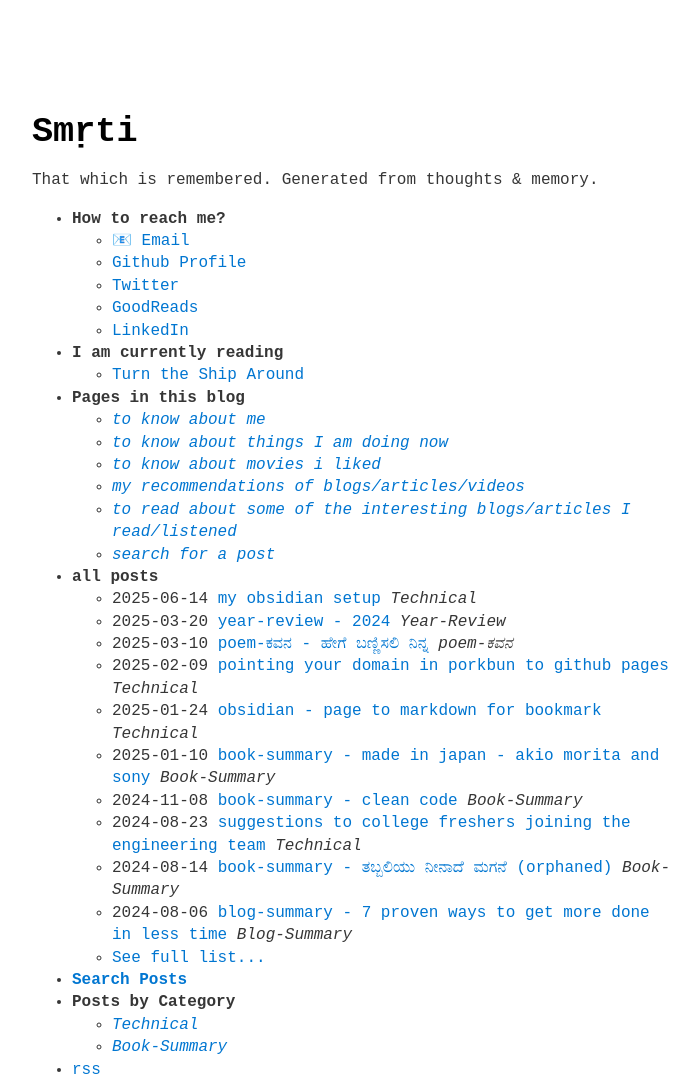
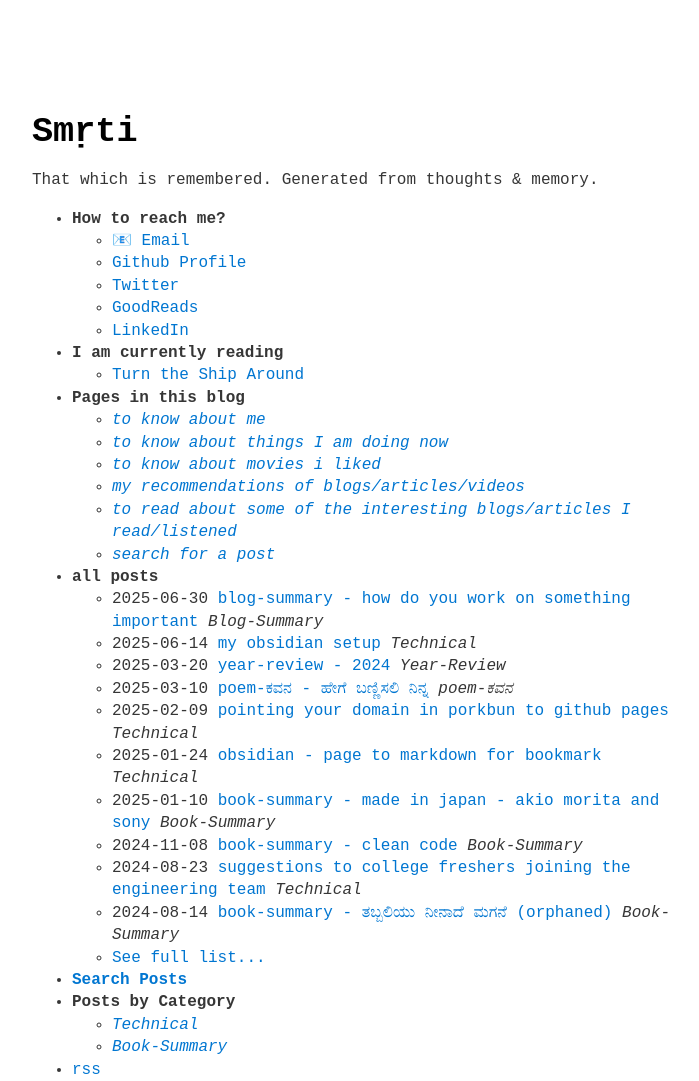
Before and after one commit to harsha-kadekar/harsha-kadekar.github.io, a Jekyll site: the page built from index.md, in a window 1280 px wide. Shown: the whole page, without its empty margins (288-987 px from the left). Built offline with Jekyll 4.4.1, drawn with Linux system fonts in a browser that asks for light colours; part of the change alters nothing that is shown.

Commit message:
add: blog summary how do you decide on what to work on

```diff
--- /dev/null
+++ b/_posts/2025-06-30-blog-summary-how-do-you-decide-on-what-to-work-on.md
@@ -0,0 +1,35 @@
+---
+category: Blog-Summary
+date: 2025-06-30
+layout: post
+title: Blog-Summary - How do you work on something important
+updated: 2025-07-19
+---
+
+## Link to Blog Post
+
+[**Julia Evans Blog - How do you work on something important**](https://jvns.ca/blog/2016/08/16/how-do-you-work-on-something-important/)
+
+## Summary
+- We programmers get paid because we have the ability to build systems using computers to do the desired work. Get more output by leveraging the power of computers.
+- It takes time to build meaningful systems with high impact. That means, in a time frame we can only work on few things only. Hence, it is important to be wise on what to work on.
+- With our skills and computers abilities, there are billion things we can do. But we need to think, which among them has high impact and good for company.
+- At work there will be multiple tasks, projects that would need your attention. Some are high priority projects, some are miscellaneous tasks of varying urgency, some are people development tasks and some are personal development tasks.
+- We should be able to explain our goal in a very simple and clear way. Basically what I am doing, what is my goal and why I am doing this.
+- To get focus in a work, there are 2 ingredients -
+	- It should be big enough and important enough. But
+	- It also needs to be small enough that a single person can do real progress in it.
+- There is no single right task that every one in that position should concentrate. It varies from person to person. Rather pick an useful task that can be done by your capabilities.
+- Believe that you can do this big cool project. As a senior, assure the juniors about their work that it will work what they are doing. In a project, million things will fail. We will have series of bad days.
+- Remove this mentality that we will be given certain requirements and we need to do that. You are the person that will be generating ideas, you are the requirements builder, implementer, tester, evaluator and marketer. You need to constantly evaluate yourself and improve
+- Keep a watch on things that are failing repeatedly. They need to be fixed
+- Keep trying little experiments which might fail. Time box them, analyze its risk, keep working with reduced blast radius but keep experimenting.
+
+## My Thoughts
+
+- As a senior engineer in the team, I need to know what are the critical projects I need to deliver that have maximum impact to the company, customers and team.
+	- Keeping a watch on repeated tasks that we are doing - some tickets are coming regularly, somethings are failing regularly. Those are good indicators that it needs to be solved for removing customer pain as well as free up developer resources for other bigger picture work.
+	- Sometimes there are tasks which you think is good to do or you think has value but do not have data or backing from management. Such, things are good candidates for small time-boxed experiments.
+- Anything I work on should map to a goal and should be demonstratable in each sub task I do.
+- Choose the tasks wisely. It is always better to timebox it and re-evaluate after timebox if this needs to be continued or moved to pending. Rather than just spend time on that task completely and then worry if this was actually needed. Most of the time we just start working on a task in adhoc or in the moment of excitement. Later we realize it is taking away critical time from far more important works.
+- Remove the mentality that I am given a task to do. Rather You are trying in a loop to improve things of product, team and company. As part of that you seek opportunities for value addition.
--- a/movies.md
+++ b/movies.md
@@ -69,7 +69,6 @@ Here is a list of special mentions –
 * **ಮೇಡ ಇನ್ ಬೆಂಗಳೂರು (Made in Bengaluru)** - 3 young guys wants to build a startup in Bengaluru.
 * **ಆಚಾರ್ & ಕೊ (Aachar & Co)** - A young girls journey from being so full of herself to taking the responsibility of complete family
 * **ತತ್ಸಮ ತದ್ಬವ (Tatsama Tatbava)** - A wife lodges a complaint that her husband is missing and the interrogation with multiple peoples to understand the truth.
-* **ಬ್ಲಿಂಕ್ (Blink)** - A time travel story
 
 ## Telugu
 * **Pelli Choopulu** – Some movies just feels perfect. After watching it, you feel elevated or it just brings a nice small smile by pulling your cheeks at the opposite direction. And this is one of that movie. Nice story, acting.
```
